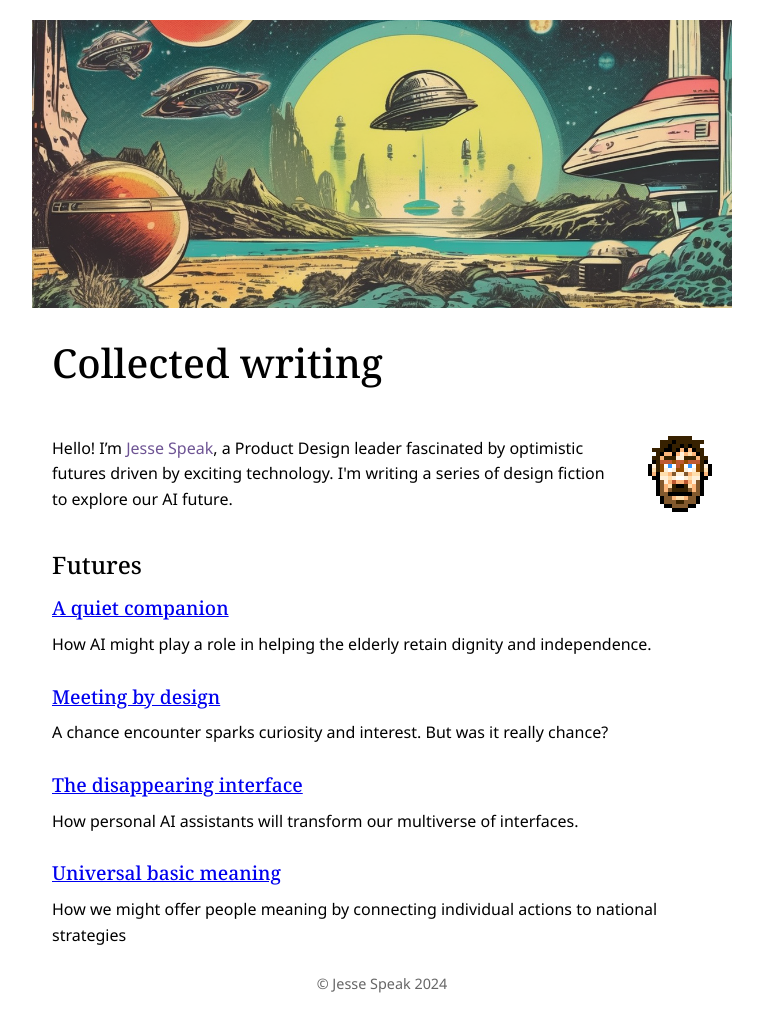
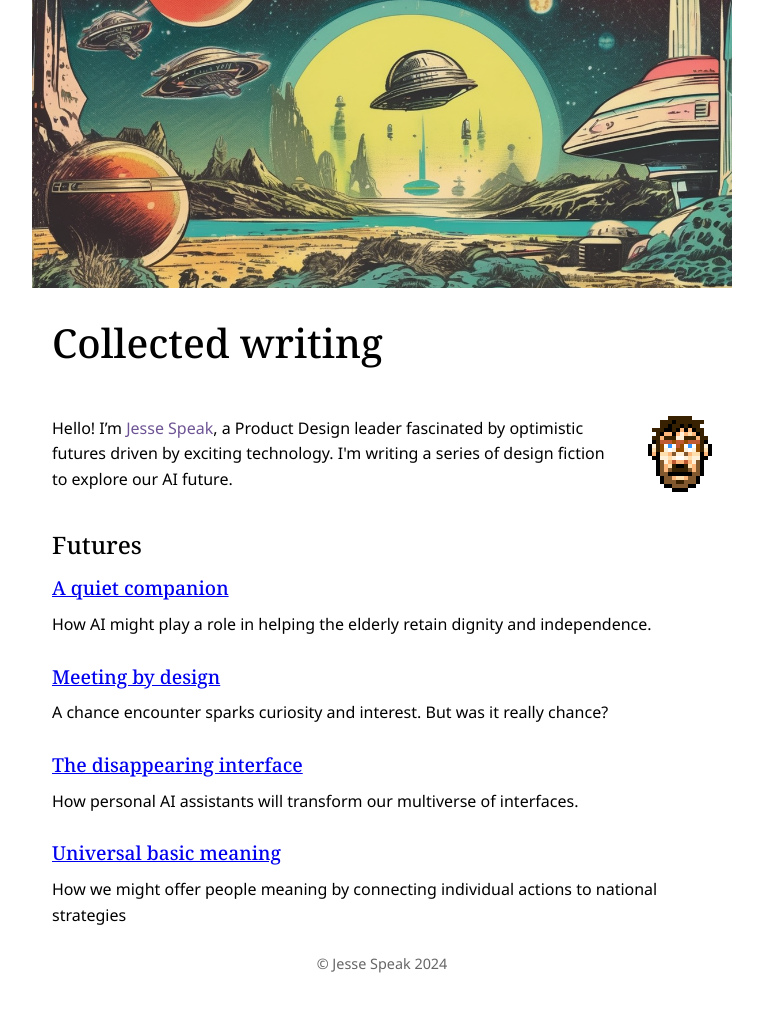
Before and after one commit to jessespeak/jessespeak.github.io, a Jekyll site: the page built from index.html, in a window 1280 px wide. Shown: the whole page, without its empty margins (258-1021 px from the left). Built offline with Jekyll 4.4.1, drawn with Linux system fonts in a browser that asks for light colours.

Commit message:
Update styles.css

```diff
--- a/assets/css/styles.css
+++ b/assets/css/styles.css
@@ -6,7 +6,7 @@
     font-style: normal;
       max-width: 700px;
       margin: 0 auto;
-      padding: 20px 0;
+      padding: 0 0 20px 0;
     }
 p, a.back-link, h1, h2, h3, h4 {
     padding-left: 20px;
```
